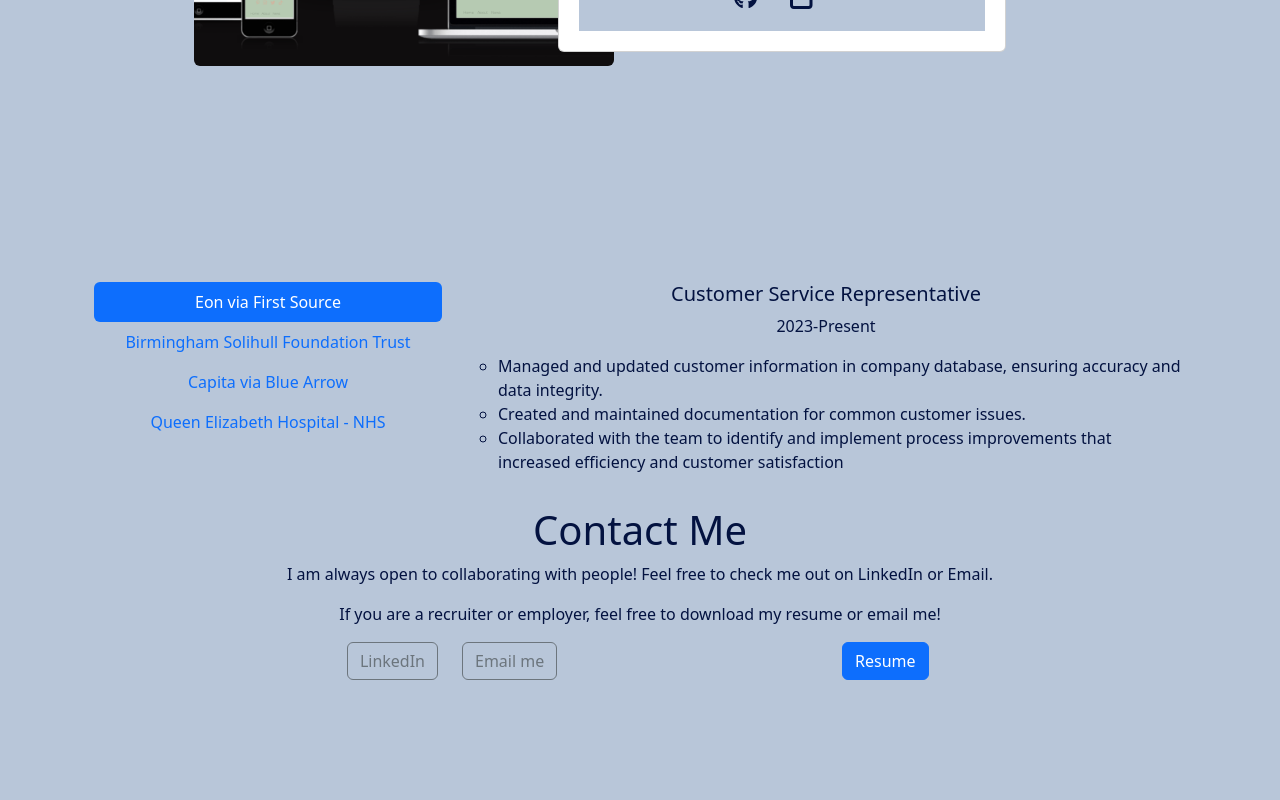
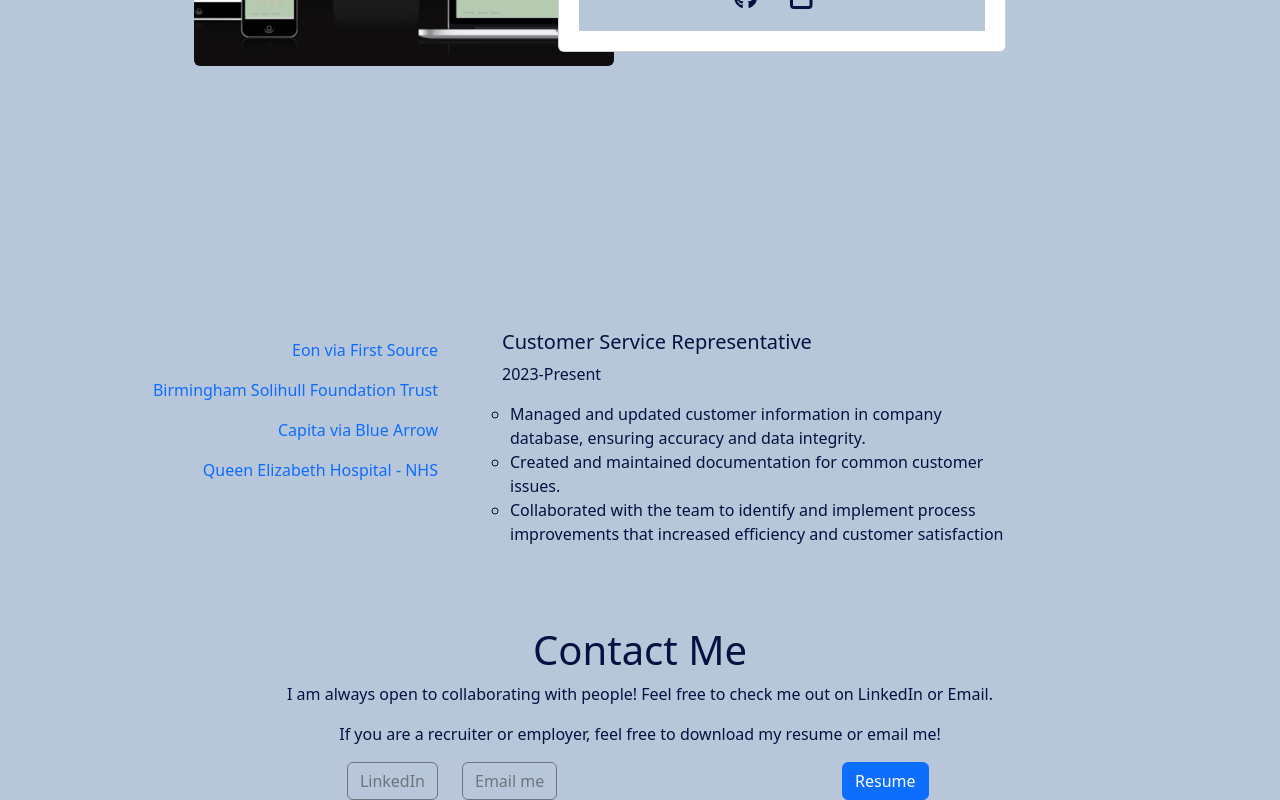
Before and after one commit to DanilleH22/portfolio, a React (Create React App) app: page / in a window 1280 px wide. Shown: the part 1169-1969 px from the top of the page. Before the commit the page ends 1849 px from the top, so only its background shows below. Built offline with nearby package versions, Linux system fonts and the light colour scheme.

Commit message:
Style tabs and text

```diff
--- a/src/pages/Experience.js
+++ b/src/pages/Experience.js
@@ -50,11 +50,11 @@ function Experience() {
         ]
 
   return (
-    <Container>
+    <Container className='p-5'>
       <Tab.Container  defaultActiveKey="0">
-        <Row className="justify-content-md-center mt-3">
+        <Row className="mt-3">
           <Col sm={4}>
-            <Nav variant="pills" className="flex-column">
+            <Nav variant="outline-secondary" className="flex-column flex-row-reverse">
               {data.map((item, index) => (
                 <Nav.Item key={index}>
                   <Nav.Link eventKey={index.toString()}>{item.job}</Nav.Link>
@@ -63,11 +63,11 @@ function Experience() {
             </Nav>
           </Col>
           <Col sm={8}>
-            <Tab.Content>
+            <Tab.Content style={{ width: '80%' }}>
               {data.map((item, index) => (
                 <Tab.Pane eventKey={index.toString()} key={index} >
-                  <h5>{item.role}</h5>
-                  <p>{item.date}</p>
+                  <h5 className='d-flex justify-content-start ps-4'>{item.role}</h5>
+                  <p className='d-flex justify-content-start ps-4'>{item.date}</p>
                   <ul style={{ listStyleType: 'circle', textAlign: 'left' }}>
                     {item.description.map((point, i) => (
                       <li key={i}>{point}</li>
```
